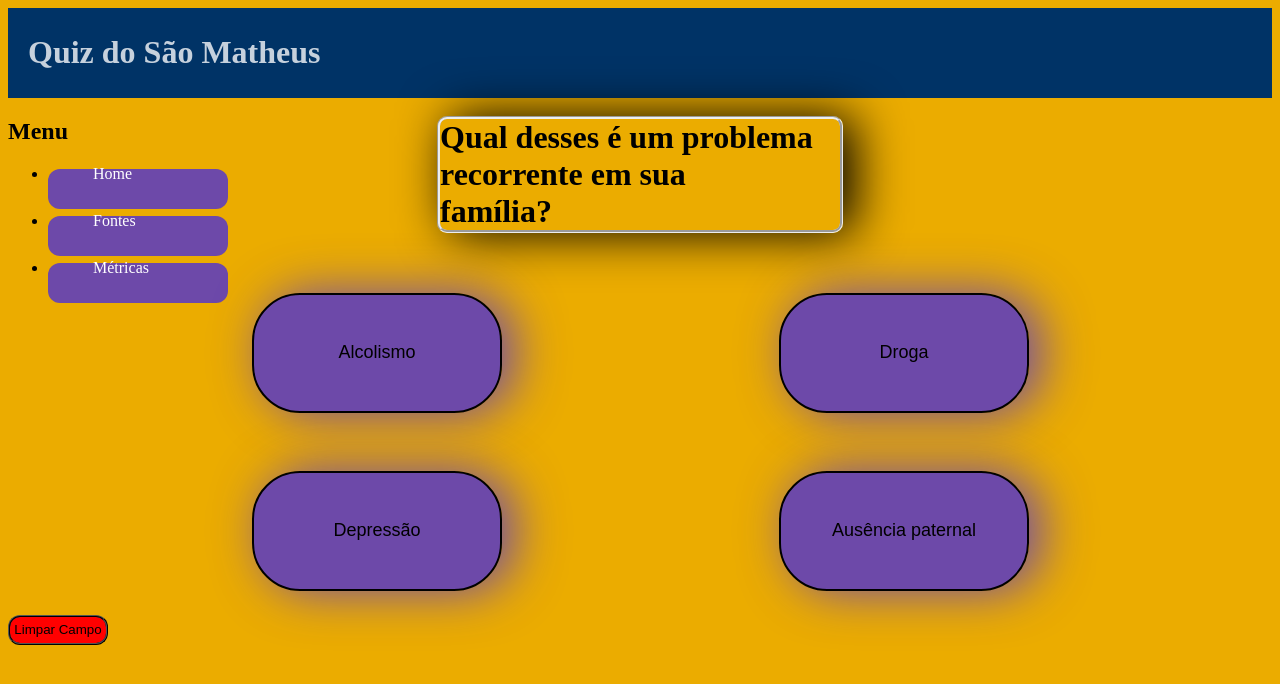
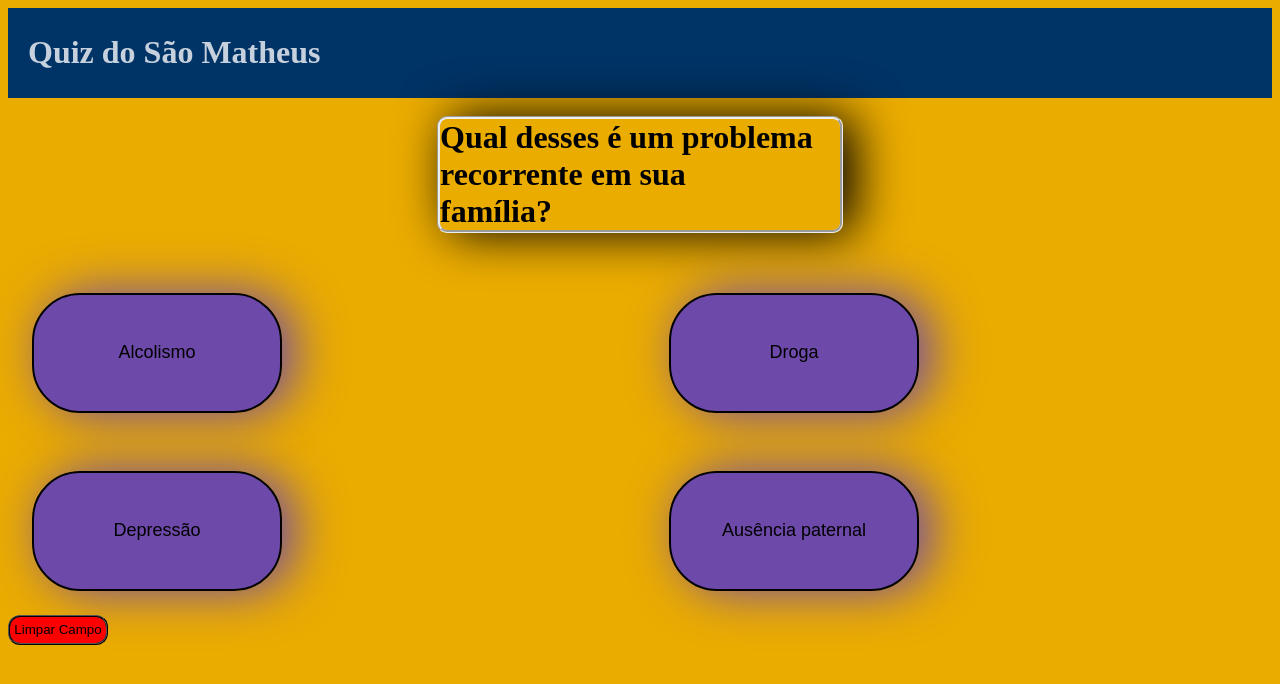
Before and after one commit to jhdevv/Quiz-Escola, a plain HTML site: page index.html in a window 1280 px wide. Drawn offline with Linux system fonts and the light colour scheme.

Commit message:
Update index.html

```diff
--- a/index.html
+++ b/index.html
@@ -11,21 +11,6 @@
     <div id="Topo">
         <h1><b>Quiz do São Matheus</b></h1>
     </div>
-
-     <div class="auxiliar">
-         <nav class="auxiliar_navegacao">
-        <h2>Menu</h2>
-        <ul>
-            <li><a href="./">home</a></li>
-
-            <li><a href="./">Fontes</a></li>
-
-            <li><a href="./">Métricas</a></li>
-
-        </ul>
-         </nav>
-    </div> <!-- DIV auxiliar -->
-
 
 <br>
 <h1 id="Pergunta" >Qual desses é um problema recorrente em sua <br> família?
@@ -47,4 +32,5 @@
 
     <script src="JavaBosta.js"></script>
 </body>
+
 </html>
```
